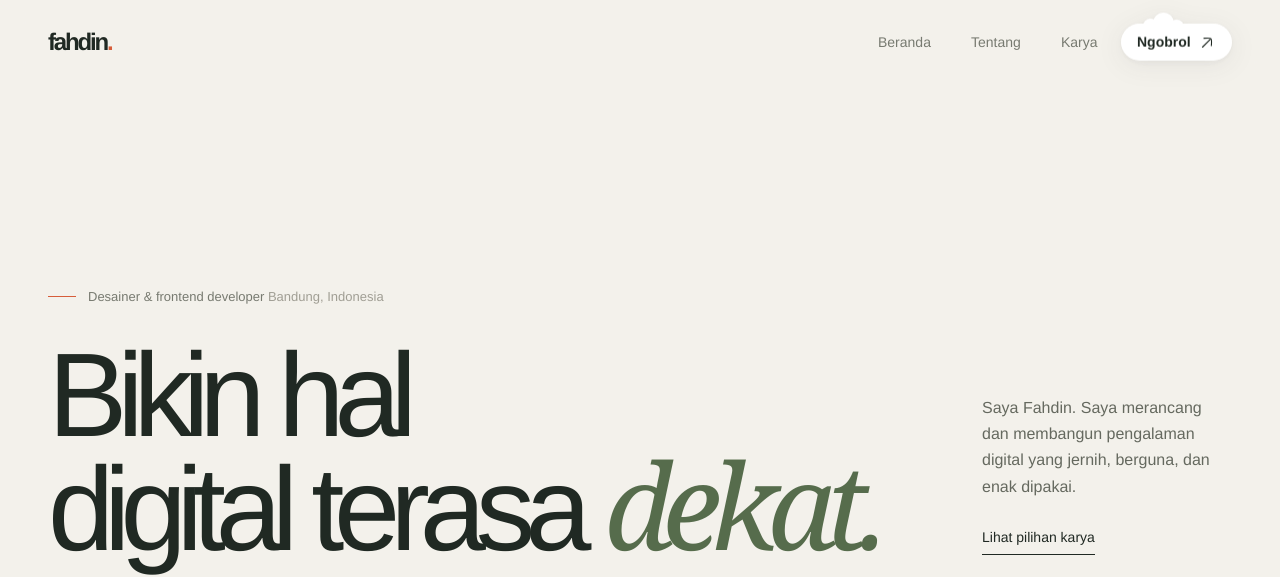
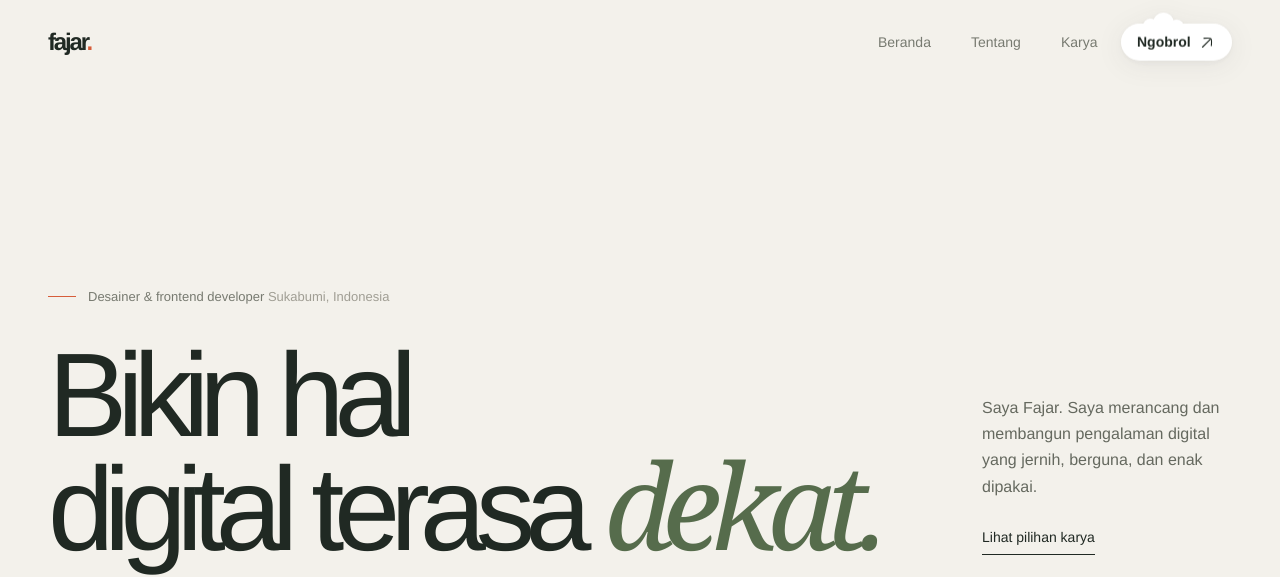
Before and after one commit to dhindonk/portfolio_latihan, a plain HTML site: page index.html in a window 1280 px wide. Shown: the top 577 px of the page. Drawn offline with nearby package versions, Linux system fonts and the light colour scheme.

Commit message:
fit nama atribut

```diff
--- a/index.html
+++ b/index.html
@@ -8,7 +8,7 @@
       name="description"
       content="Portofolio Fahdin, seorang desainer dan frontend developer yang suka bikin hal sederhana terasa pas."
     >
-    <title>Fahdin | Designer & Developer</title>
+    <title>Fajar | Designer & Developer</title>
     <link rel="stylesheet" href="css/style.css">
     <script src="https://cdn.tailwindcss.com"></script>
     <script>
@@ -35,7 +35,7 @@
 
     <header class="site-header-wrap">
       <div class="site-header">
-        <a class="wordmark" href="#home" aria-label="Fahdin, kembali ke awal">fahdin<span>.</span></a>
+        <a class="wordmark" href="#home" aria-label="Fajar, kembali ke awal">fajar<span>.</span></a>
         <nav class="main-nav" aria-label="Navigasi utama">
           <a class="nav-link nav-link--home" href="#home"><span class="nav-text">Beranda</span></a>
           <a class="nav-link" href="#about"><span class="nav-text">Tentang</span></a>
@@ -54,12 +54,12 @@
       <section class="hero page-wrap" id="home" aria-labelledby="hero-title">
         <div class="hero__eyebrow">
           <span class="eyebrow-line"></span>
-          <p>Desainer & frontend developer <span>Bandung, Indonesia</span></p>
+          <p>Desainer & frontend developer <span>Sukabumi, Indonesia</span></p>
         </div>
         <div class="hero__main">
           <h1 id="hero-title">Bikin hal<br>digital terasa <em>dekat.</em></h1>
           <div class="hero__aside">
-            <p>Saya Fahdin. Saya merancang dan membangun pengalaman digital yang jernih, berguna, dan enak dipakai.</p>
+            <p>Saya Fajar. Saya merancang dan membangun pengalaman digital yang jernih, berguna, dan enak dipakai.</p>
             <a href="#projects" class="text-link">Lihat pilihan karya</a>
           </div>
         </div>
```
